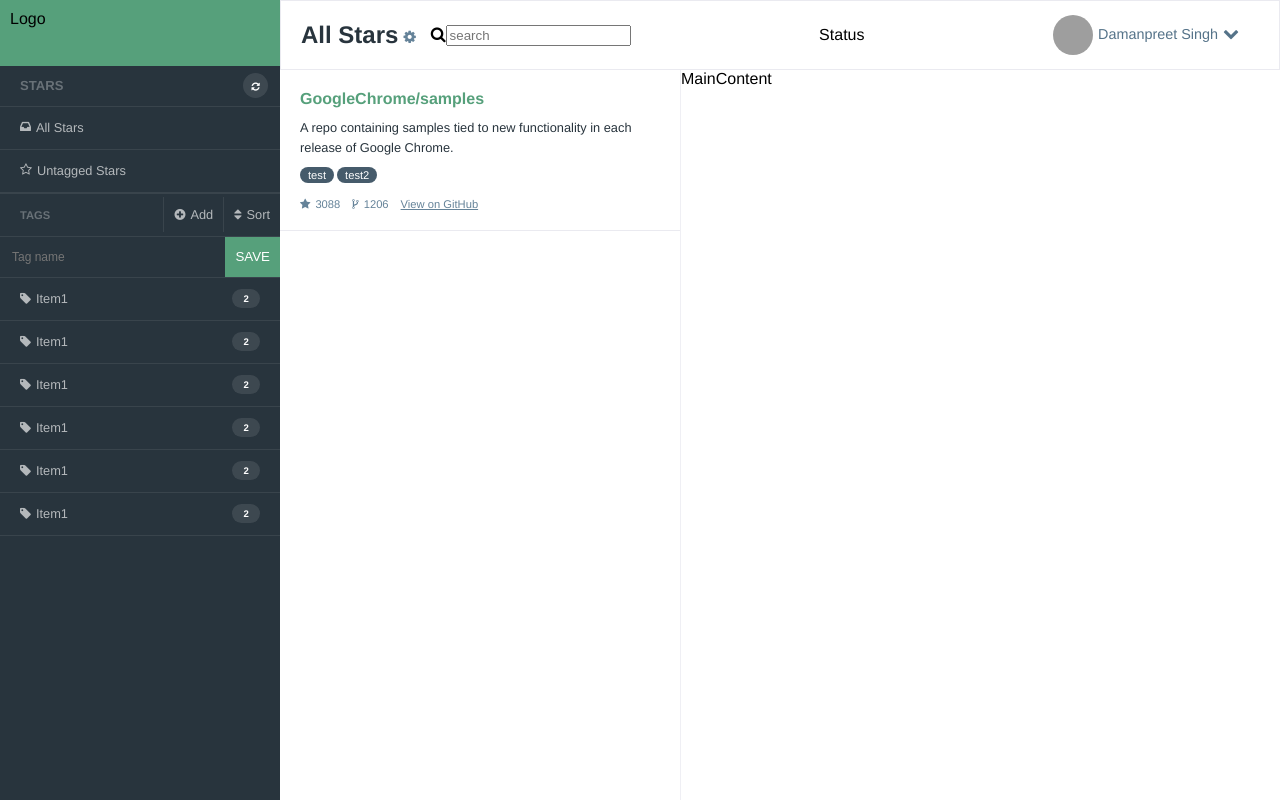
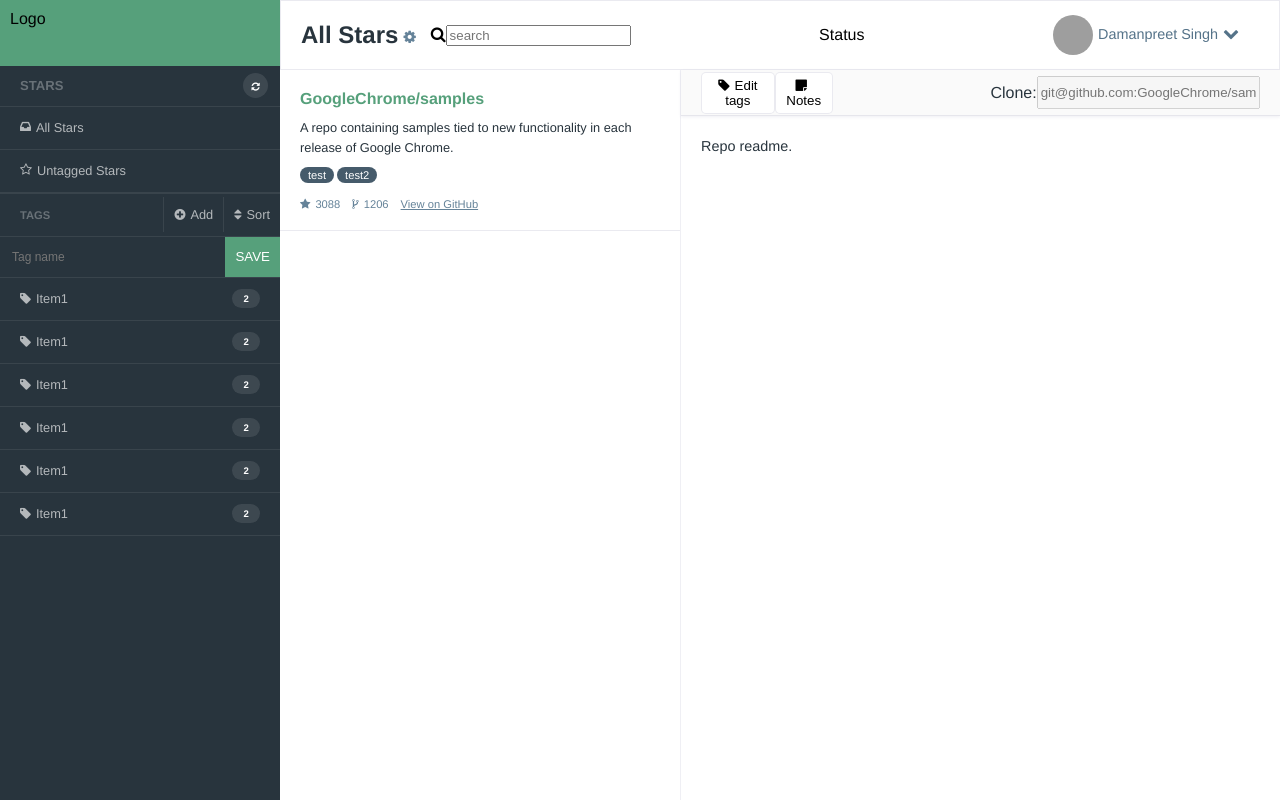
Before and after one commit to fumblehool/Note-keeper, a React app: page / in a window 1280 px wide. Built offline with nearby package versions, Linux system fonts and the light colour scheme; grey boxes are pictures that could not be loaded.

Commit message:
completed main-content styling

```diff
--- a/src/components/Layout/Base.jsx
+++ b/src/components/Layout/Base.jsx
@@ -33,9 +33,9 @@ class Base extends Component{
 
         </div>
 
-        <div className="b-violet section">
+
         <MainContent/>
-        </div>
+
       </div>
   </div>
   </div>
--- a/src/components/Layout/MainContent.jsx
+++ b/src/components/Layout/MainContent.jsx
@@ -3,8 +3,34 @@ import React, { Component } from 'react';
 class MainContent extends Component{
   render() {
     return(
-      <div>
-        MainContent
+      <div className="section">
+      	<div className="section-topbar">
+        	<div className="edit">
+            <div>
+        		  <button className="repo-action">
+                <i className="fa fa-tag m-right"></i>
+                Edit tags
+              </button>
+            </div>
+            <div>
+        		<button className="repo-action">
+              <i className="fa fa-sticky-note m-right"></i>
+              Notes
+            </button>
+            </div>
+          </div>
+
+          <div className="clone-repo">
+            <label>
+              Clone:
+            </label>
+      		  <input className="clone-repo-input" disabled placeholder="git@github.com:GoogleChrome/samples.git"/>
+          </div>
+      	</div>
+
+        <div className="repo-readme">
+          Repo readme.
+        </div>
       </div>
     );
   }
--- a/src/sass/app.scss
+++ b/src/sass/app.scss
@@ -54,11 +54,6 @@ body, html, #app{
 .content{
   display: flex;
   height: 100%;
-}
-
-.section{
-  display: flex;
-  flex: 1.4;
 }
 
 .sidebar-content{
@@ -399,3 +394,71 @@ body, html, #app{
   background-color: #fff;
   color: #000;
 }
+
+.section{
+  display: flex;
+  flex: 1.4;
+  color: #28343d;
+  background-color: #fff;
+  flex-direction: column;
+}
+
+.section-topbar{
+  width: 100%;
+  display: flex;
+  justify-content: space-between;
+  height: 45px;
+  background: #fafafa;
+  border-bottom: 1px solid rgba(55,53,112,.1);
+  box-shadow: 0 1px 3px rgba(55,53,112,.08);
+  align-items: center;
+}
+
+.edit {
+  display: flex;
+  margin-left: 20px;
+  align-items: center;
+  justify-content: space-between;
+  width: 22%;
+}
+
+.repo-action {
+  padding: 5px 5px;
+  border: 1px solid rgba(55,53,112,.1);
+  background-color: #fff;
+  border-radius: 5px;
+  cursor: pointer;
+}
+
+.edit > div > button:hover{
+  box-shadow: 0 1px 1px rgba(0,0,0,.08);
+  background-color: #fcfcfc;
+}
+
+.clone-repo {
+  margin-right: 20px;
+  display: flex;
+  align-items: center;
+  justify-content: space-between;
+  width: 45%;
+  height: 100%;
+}
+
+
+.clone-repo-input{
+  width: 80%;
+  height: 60%;
+}
+
+.repo-readme {
+  font-size: .9rem;
+  line-height: 1.5;
+  overflow-x: hidden;
+  overflow-y: scroll;
+  padding: 20px;
+  top: 45px;
+  left: 0;
+  bottom: 0;
+  right: 0;
+  word-wrap: break-word;
+}
```
